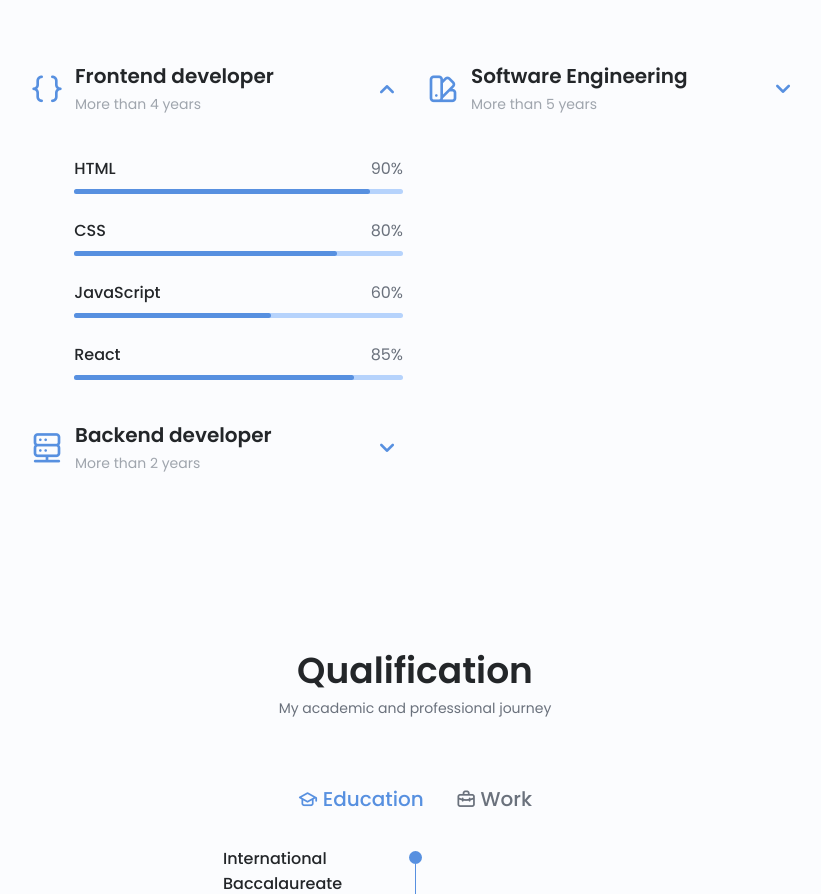
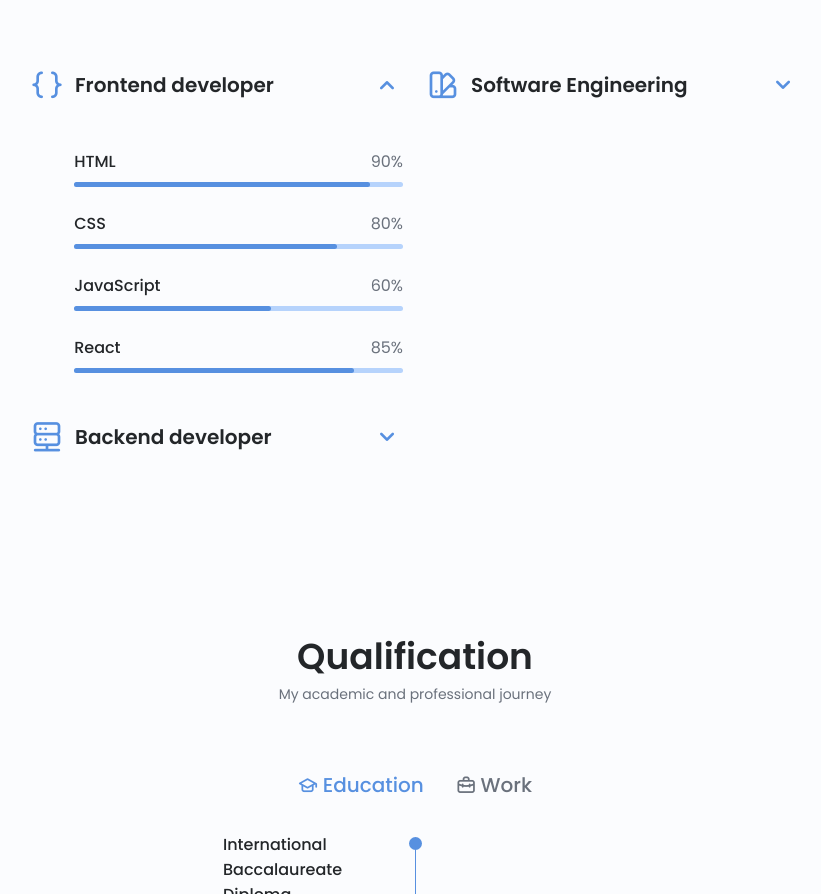
Before and after one commit to luongtrantronghuy/MyPortfolio, a plain HTML site: page index.html in a window 1280 px wide. Shown: the part 1609-2503 px from the top of the page, without its empty margins (225-1046 px from the left). Drawn offline with nearby package versions, Linux system fonts and the light colour scheme.

Commit message:
removed years

```diff
--- a/index.html
+++ b/index.html
@@ -188,7 +188,7 @@
 
                                 <div>
                                     <h1 class="skills__title">Frontend developer</h1>
-                                    <span class="skills__subtitle">More than 4 years</span>
+                                    <!-- <span class="skills__subtitle">More than 4 years</span> -->
                                 </div>
 
                                 <i class="uil uil-angle-down skills__arrow"></i>
@@ -248,7 +248,7 @@
 
                                 <div>
                                     <h1 class="skills__title">Backend developer</h1>
-                                    <span class="skills__subtitle">More than 2 years</span>
+                                    <!-- <span class="skills__subtitle">More than 2 years</span> -->
                                 </div>
 
                                 <i class="uil uil-angle-down skills__arrow"></i>
@@ -320,7 +320,7 @@
 
                                 <div>
                                     <h1 class="skills__title">Software Engineering</h1>
-                                    <span class="skills__subtitle">More than 5 years</span>
+                                    <!-- <span class="skills__subtitle">More than 5 years</span> -->
                                 </div>
 
                                 <i class="uil uil-angle-down skills__arrow"></i>
```
